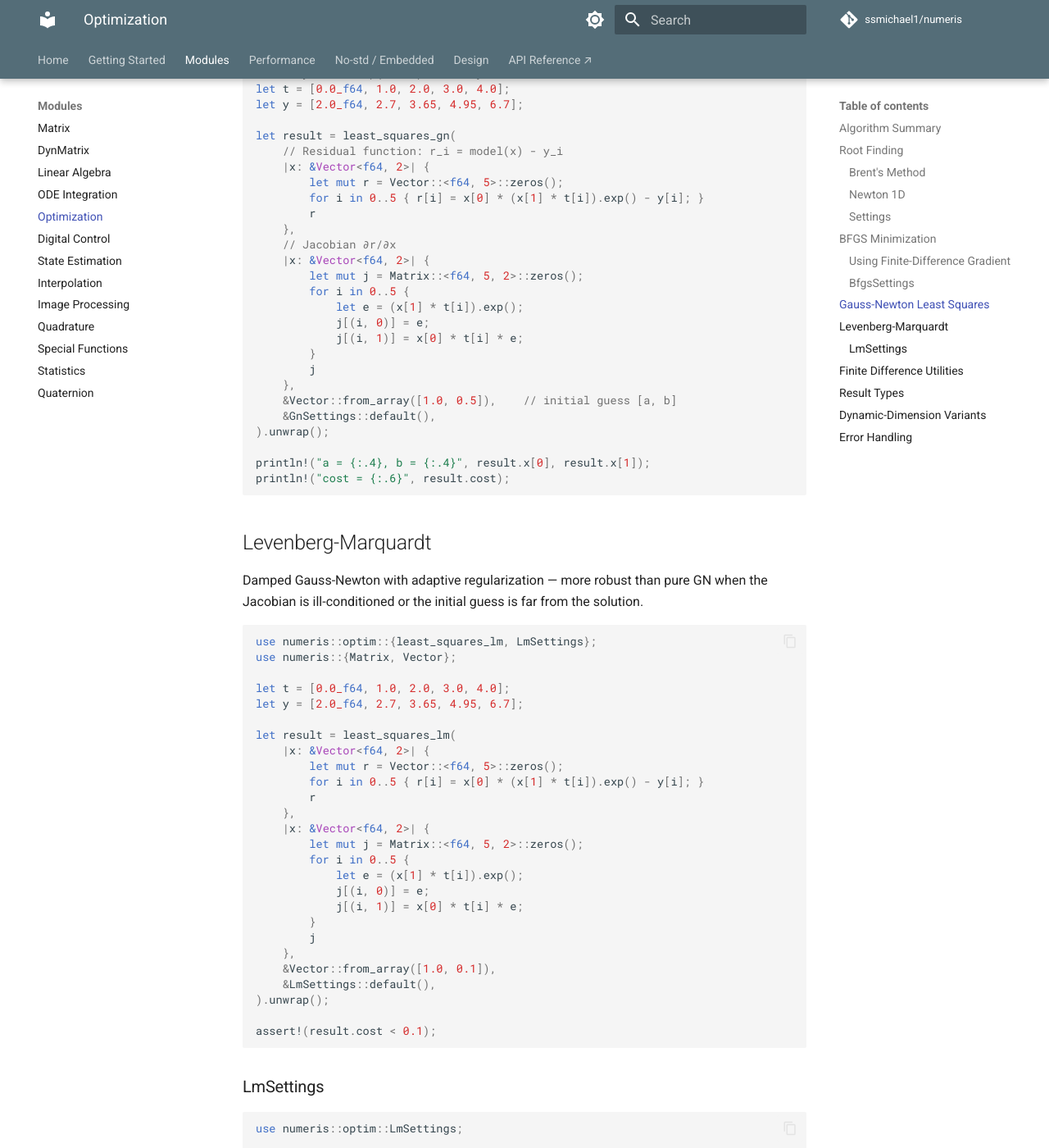
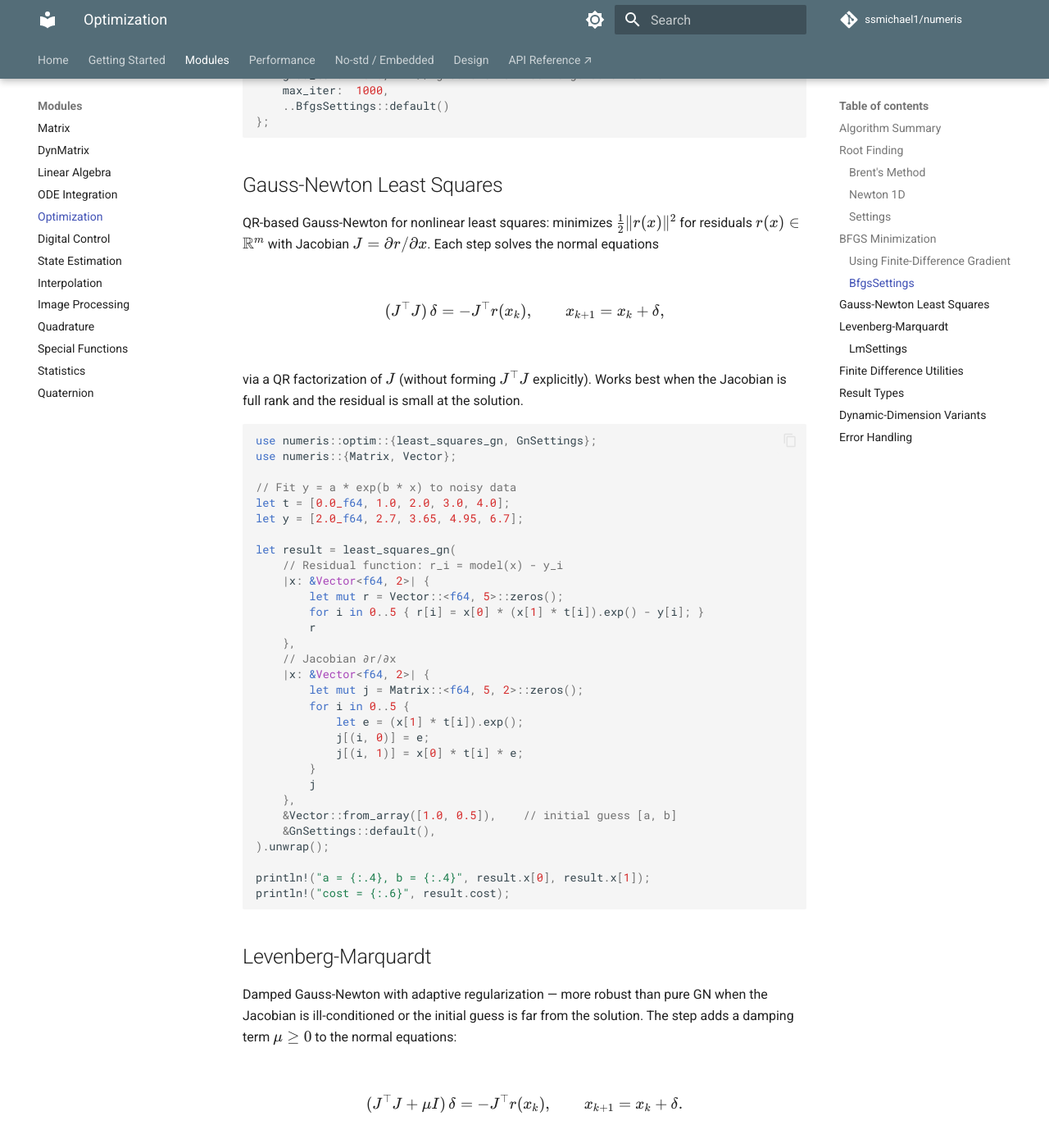
Before and after one commit to ssmichael1/numeris, an MkDocs documentation site: the page built from docs/optim.md, in a window 1280 px wide and 1400 px high, scrolled down 3147 px. Shown: the whole window at 82% size. Built offline with MkDocs 1.6.1 and Material for MkDocs 9.7.7, drawn with Linux system fonts in a browser that asks for light colours; comment, search, counter and statistics services are not loaded; some of the changed text lies outside the part shown.

Commit message:
docs: add LaTeX math to optim, ode, interp, control, quad pages
- optim: BFGS step + inverse-Hessian update; Gauss-Newton normal equations
  (J^T J)δ=-J^T r; Levenberg-Marquardt damping (J^T J + μI)δ=-J^T r (matches the
  code's μI form).
- ode: the RK4 stages and update with O(h^5) local error.
- interp: piecewise-linear formula, barycentric Lagrange with weights, cubic
  spline natural BCs.
- control: biquad transfer function H(z); the continuous PID control law.
- quad: Gauss-Legendre rule (nodes/weights on [-1,1]) and composite Simpson.

Co-Authored-By: Claude Opus 4.8 (1M context) <noreply@anthropic.com>

````diff
--- a/docs/optim.md
+++ b/docs/optim.md
@@ -75,7 +75,20 @@ let settings = RootSettings {
 
 ## BFGS Minimization
 
-Quasi-Newton unconstrained minimization with Armijo backtracking line search. Requires both a function and its gradient.
+Quasi-Newton unconstrained minimization with Armijo backtracking line search. Requires both a function and its gradient. Each step is
+
+$$
+x_{k+1} = x_k - \alpha_k\, H_k\, \nabla f(x_k),
+$$
+
+where $\alpha_k$ is the line-search step length and $H_k \approx (\nabla^2 f)^{-1}$
+is the BFGS inverse-Hessian estimate, updated from $s_k = x_{k+1}-x_k$,
+$y_k = \nabla f_{k+1} - \nabla f_k$, and $\rho_k = 1/(y_k^\top s_k)$:
+
+$$
+H_{k+1} = (I - \rho_k s_k y_k^\top)\,H_k\,(I - \rho_k y_k s_k^\top)
+          + \rho_k\, s_k s_k^\top.
+$$
 
 ```rust
 use numeris::optim::{minimize_bfgs, BfgsSettings};
@@ -130,7 +143,16 @@ let settings = BfgsSettings {
 
 ## Gauss-Newton Least Squares
 
-QR-based Gauss-Newton for nonlinear least squares. Works best when the Jacobian is full rank and the residual is small at the solution.
+QR-based Gauss-Newton for nonlinear least squares: minimizes $\tfrac12\|r(x)\|^2$
+for residuals $r(x) \in \mathbb{R}^m$ with Jacobian $J = \partial r/\partial x$.
+Each step solves the normal equations
+
+$$
+(J^\top J)\,\delta = -J^\top r(x_k), \qquad x_{k+1} = x_k + \delta,
+$$
+
+via a QR factorization of $J$ (without forming $J^\top J$ explicitly). Works best
+when the Jacobian is full rank and the residual is small at the solution.
 
 ```rust
 use numeris::optim::{least_squares_gn, GnSettings};
@@ -167,7 +189,16 @@ println!("cost = {:.6}", result.cost);
 
 ## Levenberg-Marquardt
 
-Damped Gauss-Newton with adaptive regularization — more robust than pure GN when the Jacobian is ill-conditioned or the initial guess is far from the solution.
+Damped Gauss-Newton with adaptive regularization — more robust than pure GN when
+the Jacobian is ill-conditioned or the initial guess is far from the solution.
+The step adds a damping term $\mu \ge 0$ to the normal equations:
+
+$$
+(J^\top J + \mu I)\,\delta = -J^\top r(x_k), \qquad x_{k+1} = x_k + \delta.
+$$
+
+$\mu$ is adapted each iteration — increased when a step fails (toward gradient
+descent), decreased when it succeeds (toward Gauss-Newton).
 
 ```rust
 use numeris::optim::{least_squares_lm, LmSettings};
````
Also changed, not shown: docs/control.md (+15 -2 lines), docs/interp.md (+22 -3 lines), docs/ode.md (+17 -1 lines), docs/quad.md (+17 -2 lines).
